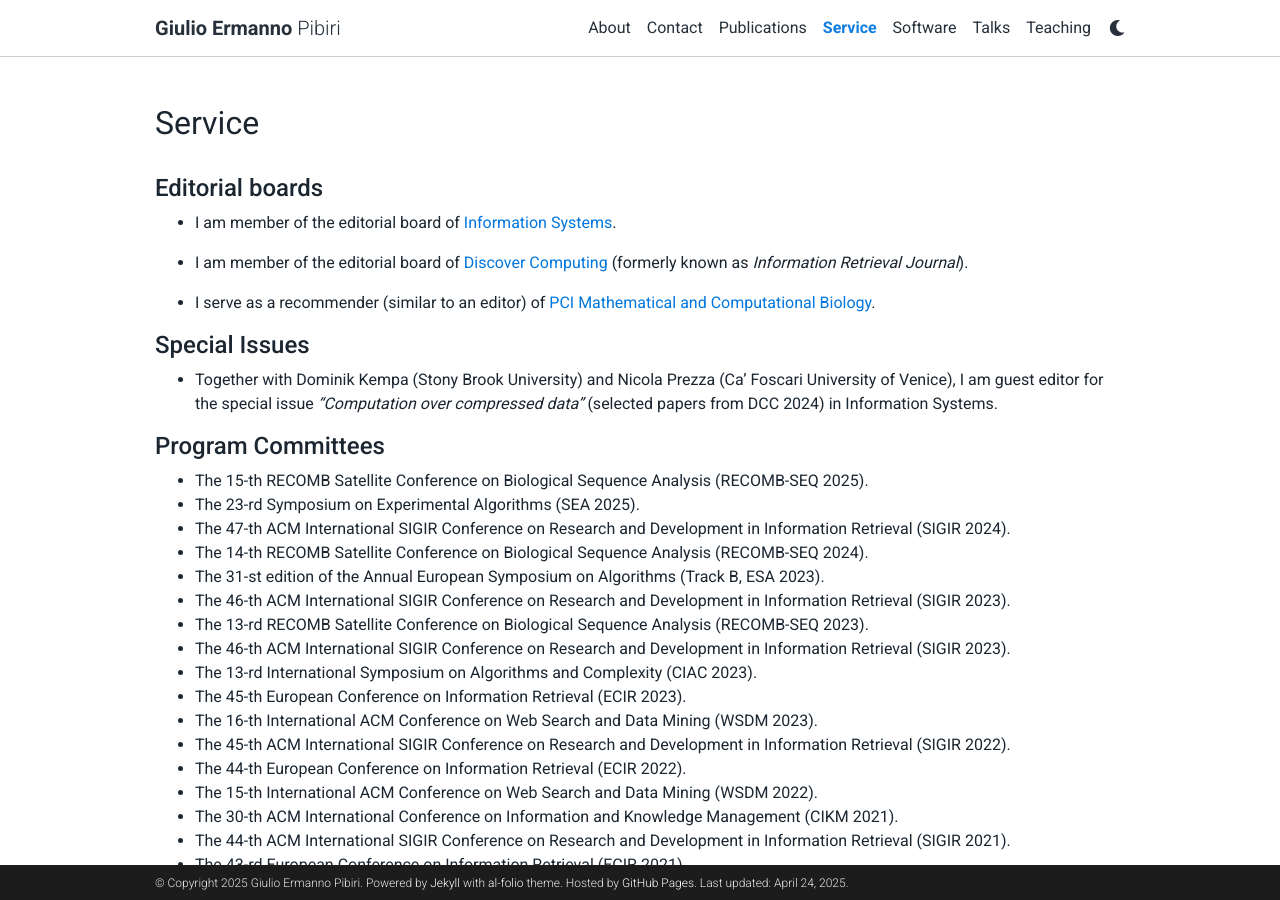
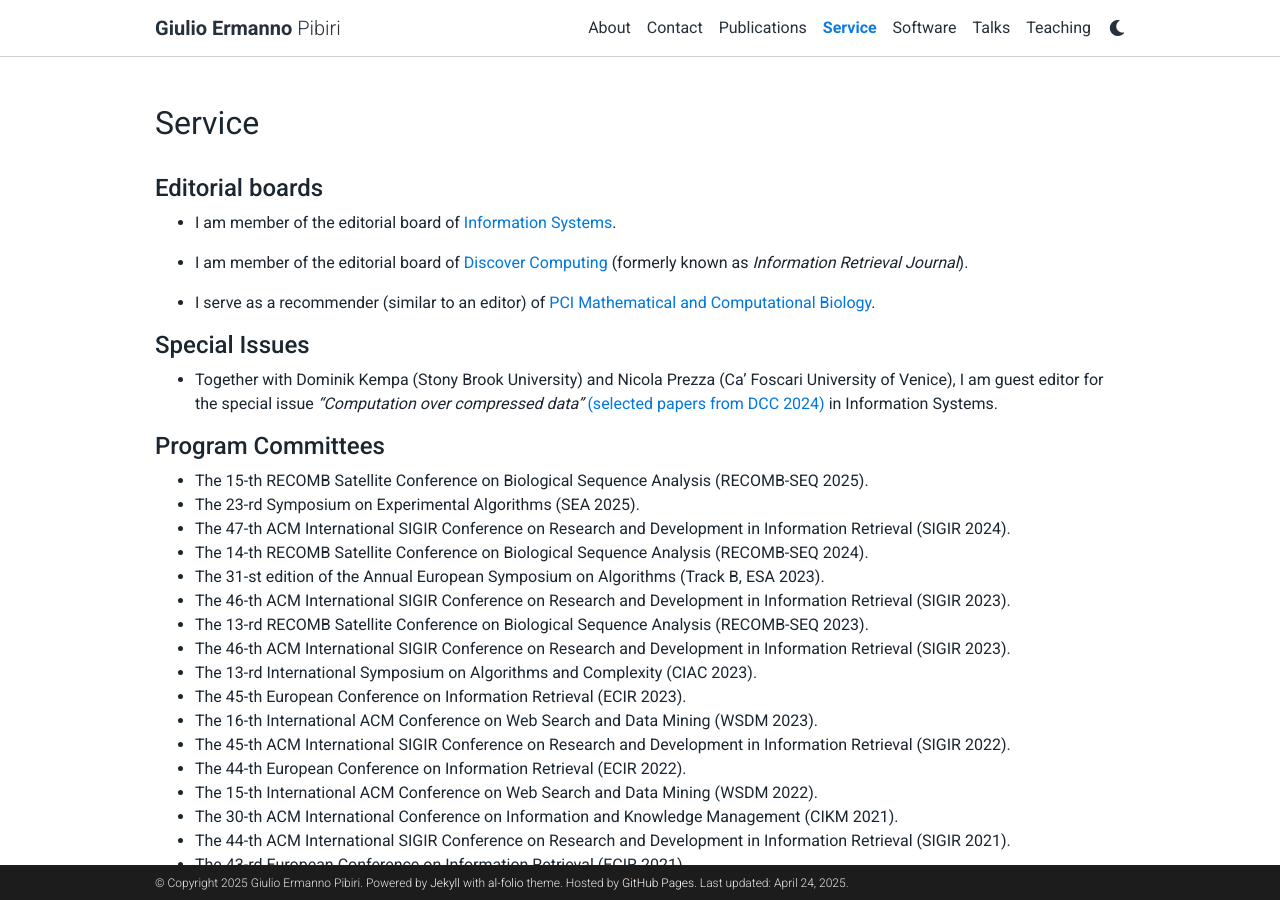
Before and after one commit to jermp/jermp.github.io, a Jekyll site: the page built from _pages/service.md, in a window 1280 px wide and 900 px high. Built offline with Jekyll 4.4.1, drawn with Linux system fonts in a browser that asks for light colours; comment, search, counter and statistics services are not loaded; a style sheet for code colours, icons or effects is not loaded; some of the changed lines change nothing that is shown.

Commit message:
added link to SI

```diff
--- a/_pages/service.md
+++ b/_pages/service.md
@@ -16,7 +16,7 @@ nav: true
 
 #### **Special Issues**
 
-- Together with Dominik Kempa (Stony Brook University) and Nicola Prezza (Ca' Foscari University of Venice), I am guest editor for the special issue *"Computation over compressed data"* (selected papers from DCC 2024) in Information Systems.
+- Together with Dominik Kempa (Stony Brook University) and Nicola Prezza (Ca' Foscari University of Venice), I am guest editor for the special issue [*"Computation over compressed data"* (selected papers from DCC 2024)](https://www.sciencedirect.com/special-issue/305506/computation-over-compressed-data) in Information Systems.
 
 #### **Program Committees**
 
```
